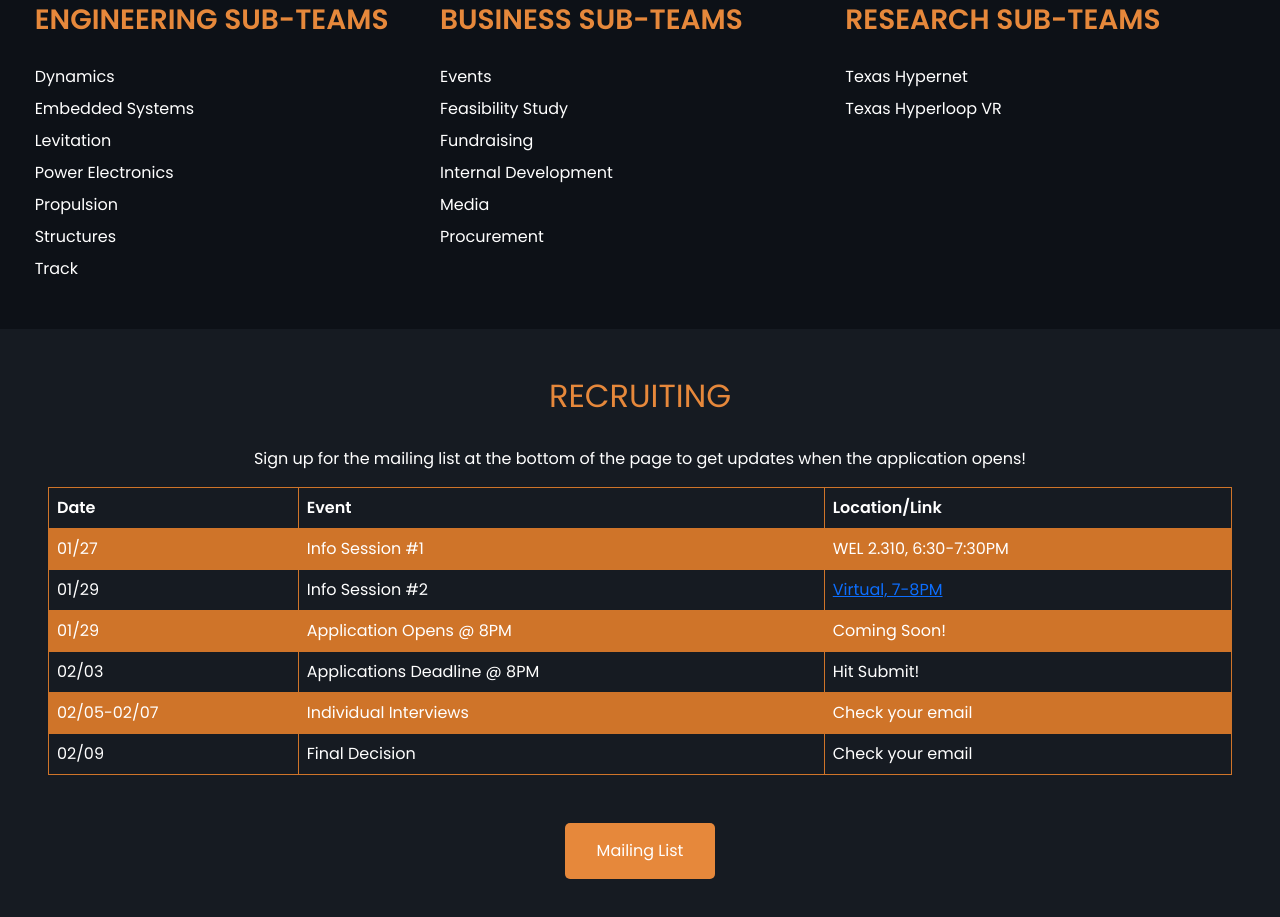
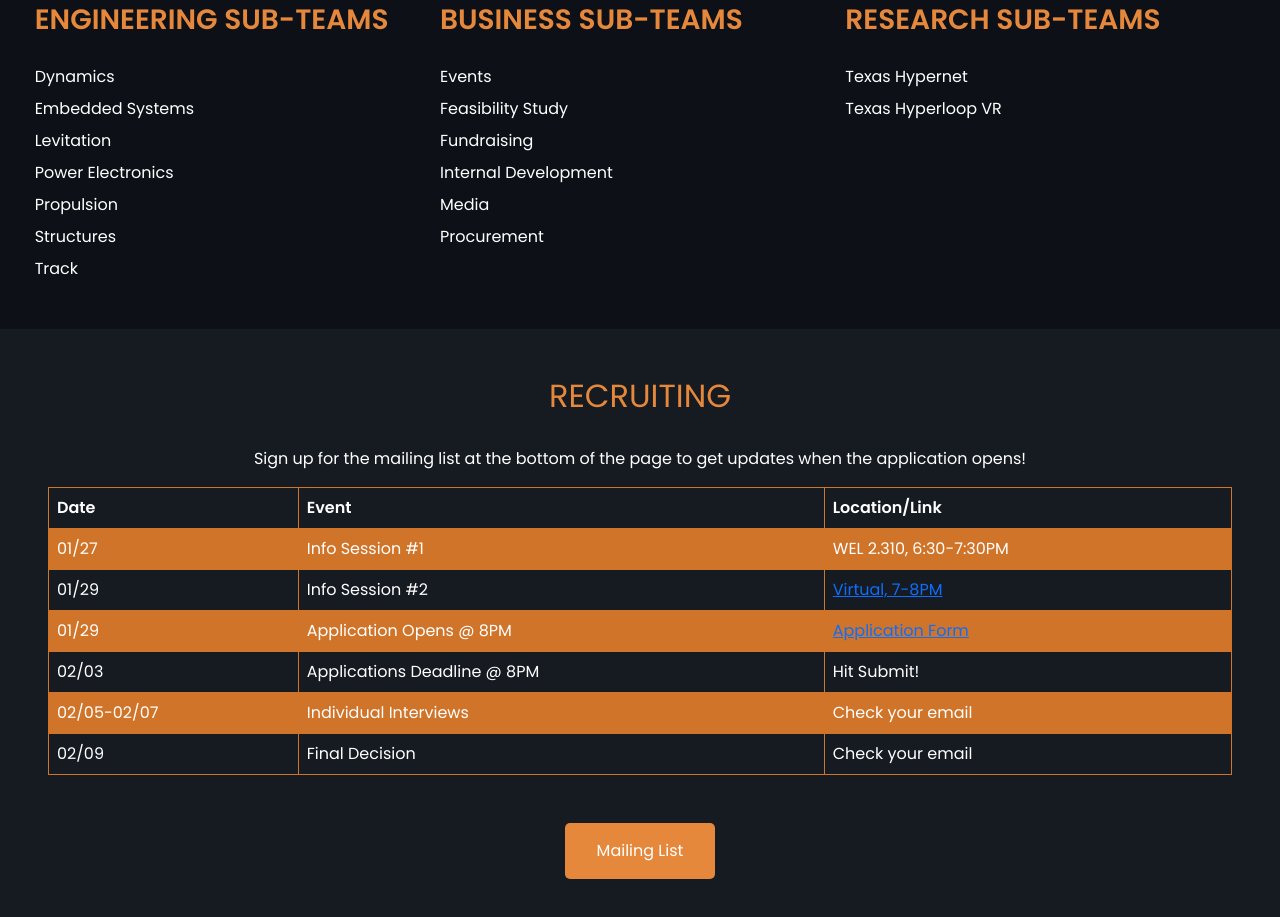
Before and after one commit to UT-Guadaloop/Guadaloop, a plain HTML site: page teams.html in a window 1280 px wide. Shown: the part 4397-5314 px from the top of the page. Drawn offline with nearby package versions, Linux system fonts and the light colour scheme.

Commit message:
application

```diff
--- a/teams.html
+++ b/teams.html
@@ -206,7 +206,7 @@
       <tr>
         <td>01/29</td>
         <td>Application Opens @ 8PM</td>
-        <td>Coming Soon!</td>
+        <td><a href="https://docs.google.com/forms/d/e/1FAIpQLSeUWsdcQWVMUEv0-FMecZcdLfu3wFTdCJSuRXf0YOoniU5NCA/viewform?usp=dialog">Application Form</a></td>
       </tr>
       <tr>
         <td>02/03</td>
```
